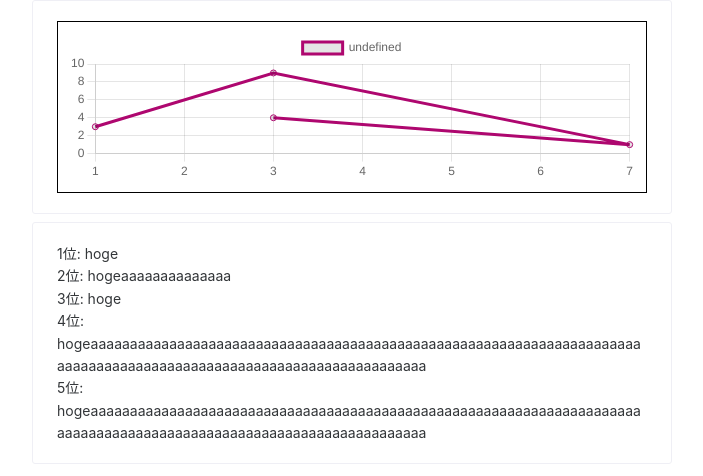
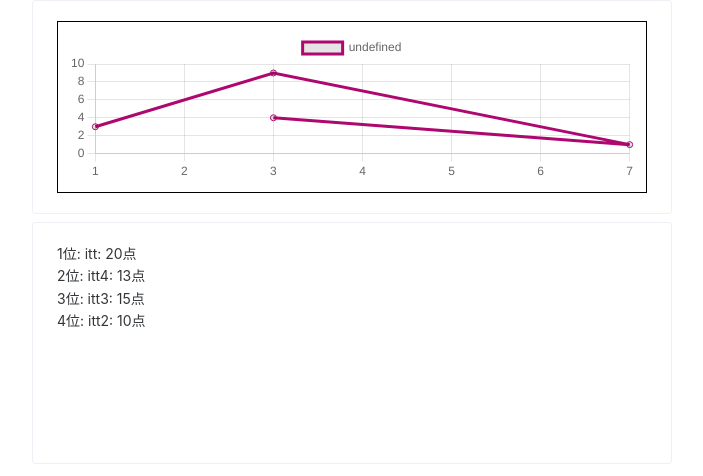
Before and after one commit to traP-jp/h23s_14-UI, a Vue app: page / in a window 1280 px wide. Shown: the top 476 px of the page, without its empty margins (288-991 px from the left). Built offline with nearby package versions, Linux system fonts and the light colour scheme.

Commit message:
:zap: Impl ranklist

```diff
--- a/src/components/Rankinglist.vue
+++ b/src/components/Rankinglist.vue
@@ -1,9 +1,9 @@
 <template>
   <NCard>
     <NLayout>
-      <NLayoutContent style="overflow-y: auto; height: 200px;">
-        <div v-for="(item, index) in items" :key="item">
-          {{ index + 1 }}位: {{ item }}
+      <NLayoutContent style="overflow-y: auto; height: 200px">
+        <div v-for="(item, index) in ranking" :key="item.uid">
+          {{ index + 1 }}位: {{ item.uid }}: {{ item.score }}点
         </div>
       </NLayoutContent>
     </NLayout>
@@ -14,24 +14,11 @@
 import { NLayout, NLayoutContent, NCard } from 'naive-ui'
 import { ref } from 'vue'
 
-const items = ref([
-  'hoge',
-  'hogeaaaaaaaaaaaaaa',
-  'hoge',
-  'hogeaaaaaaaaaaaaaaaaaaaaaaaaaaaaaaaaaaaaaaaaaaaaaaaaaaaaaaaaaaaaaaaaaaaaaaaaaaaaaaaaaaaaaaaaaaaaaaaaaaaaaaaaaaaaaaaaaaaaa',
-  'hogeaaaaaaaaaaaaaaaaaaaaaaaaaaaaaaaaaaaaaaaaaaaaaaaaaaaaaaaaaaaaaaaaaaaaaaaaaaaaaaaaaaaaaaaaaaaaaaaaaaaaaaaaaaaaaaaaaaaaa',
-  'hoge',
-  'hoge',
-  'hoge',
-  'hoge',
-  'hoge',
-  'hoge',
-  'hoge',
-  'hoge',
-  'hoge',
-  'hoge',
-  'hoge',
-  'hoge',
-  'hoge'
-])
+export type Rank = {
+  uid: string
+  score: number
+}
+const props = defineProps<{
+  ranking: Rank[]
+}>()
 </script>
--- a/src/views/Ranking.vue
+++ b/src/views/Ranking.vue
@@ -1,12 +1,64 @@
 <template>
   <NSpace vertical>
-     <Rchart/>
-     <Rankinglist/>
+    <Rchart :data="mockDaysScores" />
+    <Rankinglist :ranking="mockRank" />
   </NSpace>
 </template>
 <script setup lang="ts">
- import Rchart from '@/components/Rchart.vue';
- import Rankinglist from '@/components/Rankinglist.vue';
+import Rchart from '@/components/Rchart.vue'
+import Rankinglist, { type Rank } from '@/components/Rankinglist.vue'
 import { NSpace } from 'naive-ui'
+import { subDays } from 'date-fns'
+
+type DaysScore = {
+  uid: string
+  scores: {
+    day: Date
+    score: number
+  }[]
+}
+
+const mockRank: Rank[] = [
+  { uid: 'itt', score: 20 },
+  { uid: 'itt4', score: 13 },
+  { uid: 'itt3', score: 15 },
+  { uid: 'itt2', score: 10 }
+]
+const mockDaysScores: DaysScore[] = [
+  {
+    uid: 'itt2',
+    scores: [
+      {
+        day: subDays(new Date(), 3),
+        score: 5
+      },
+      {
+        day: subDays(new Date(), 2),
+        score: 3
+      },
+      {
+        day: subDays(new Date(), 1),
+        score: 4
+      }
+    ]
+  },
+  {
+    uid: 'itt',
+    scores: [
+      {
+        day: subDays(new Date(), 3),
+        score: 3
+      },
+      {
+        day: subDays(new Date(), 2),
+        score: 2
+      },
+      {
+        day: subDays(new Date(), 1),
+        score: 4
+      }
+    ]
+  }
+]
 </script>
 <style module lang="scss"></style>
```
Lines whose indentation alone changed are shown as unchanged.
